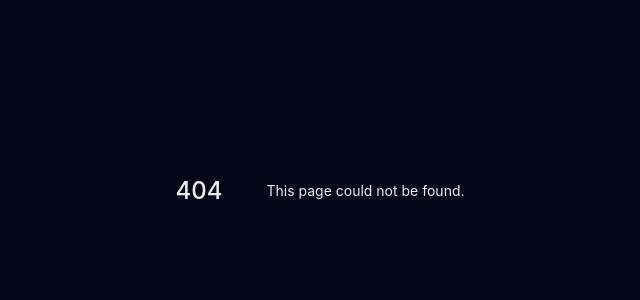
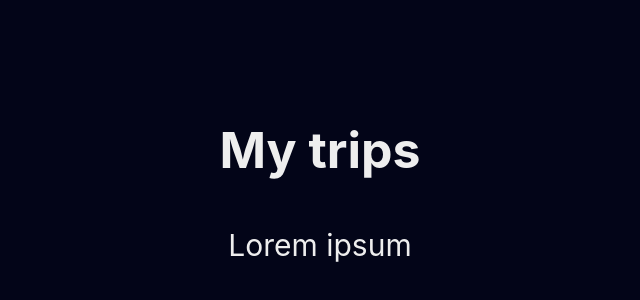
Before and after one commit to mtheusdev/my-trips, a Next.js app: page /about in a window 1280 px wide. Before the commit this address had no page. Shown: the part 210-510 px from the top of the page, without its empty margins (320-960 px from the left). Built offline with nearby package versions, Linux system fonts and the light colour scheme.

Commit message:
Criando pagina about

```diff
--- /dev/null
+++ b/src/pages/about.tsx
@@ -0,0 +1,5 @@
+import AboutTemplate from 'templates/About'
+
+const About = () => <AboutTemplate />
+
+export default About
--- /dev/null
+++ b/src/templates/About/index.tsx
@@ -0,0 +1,17 @@
+import LinkWrapper from 'components/LinkWrapper'
+import { CloseOutline } from '@styled-icons/evaicons-outline/CloseOutline'
+import * as S from './styles'
+
+const AboutTemplate = () => (
+  <S.Content>
+    <LinkWrapper href="/">
+      <CloseOutline size={32} />
+    </LinkWrapper>
+    <S.Heading>My trips</S.Heading>
+    <S.Body>
+      <p>Lorem ipsum</p>
+    </S.Body>
+  </S.Content>
+)
+
+export default AboutTemplate
--- /dev/null
+++ b/src/templates/About/styles.ts
@@ -0,0 +1,24 @@
+import styled from 'styled-components'
+
+export const Content = styled.div`
+  text-align: center;
+  display: flex;
+  align-items: center;
+  justify-content: center;
+  flex-direction: column;
+  height: 100vh;
+  max-width: var(--container);
+  margin: auto;
+`
+
+export const Heading = styled.h1`
+  font-size: var(--large);
+  margin-bottom: var(--large);
+`
+
+export const Body = styled.div`
+  p {
+    font-size: var(--medium);
+    line-height: var(--medium);
+  }
+`
```
Also changed, not shown: src/pages/index.tsx (+8 -13 lines).
